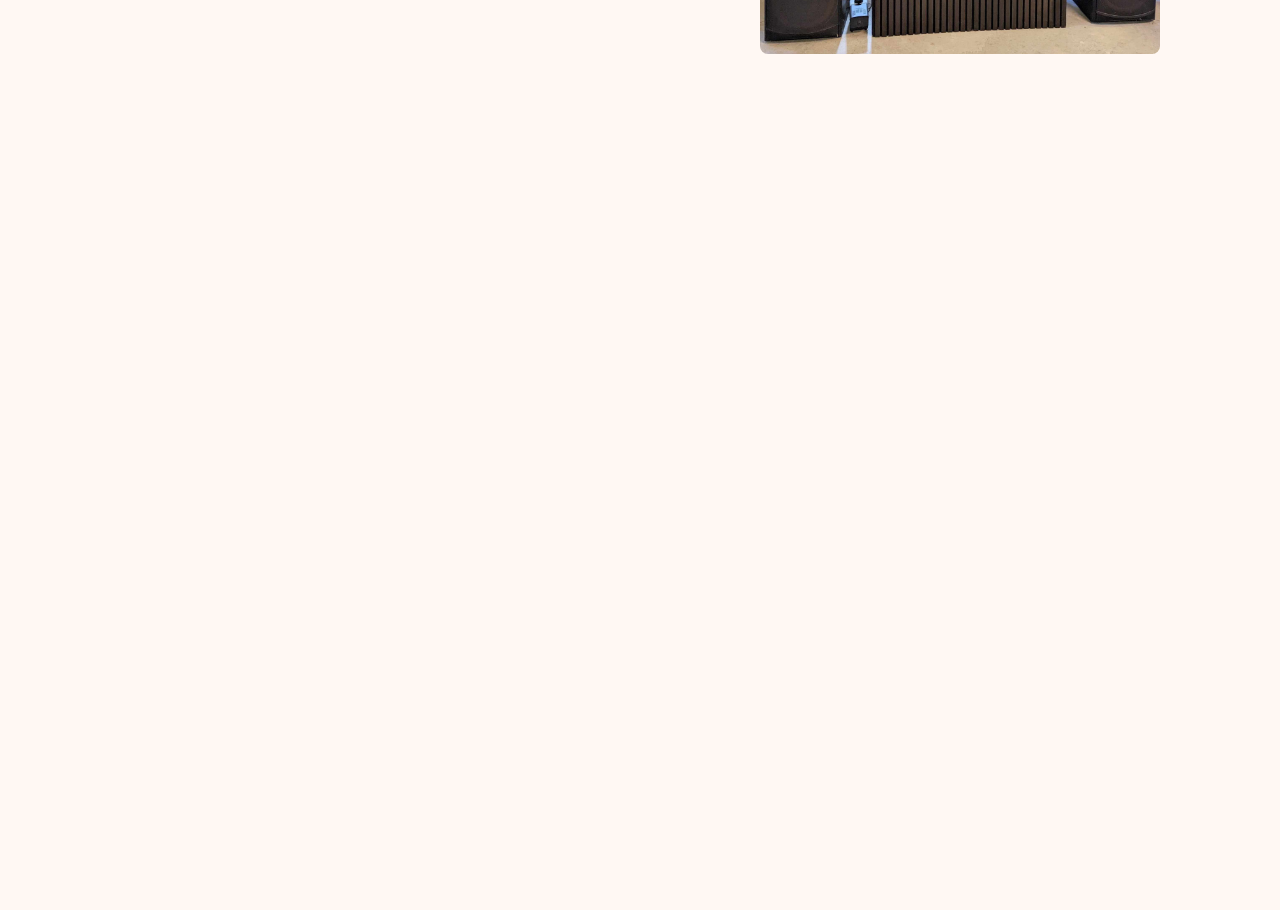
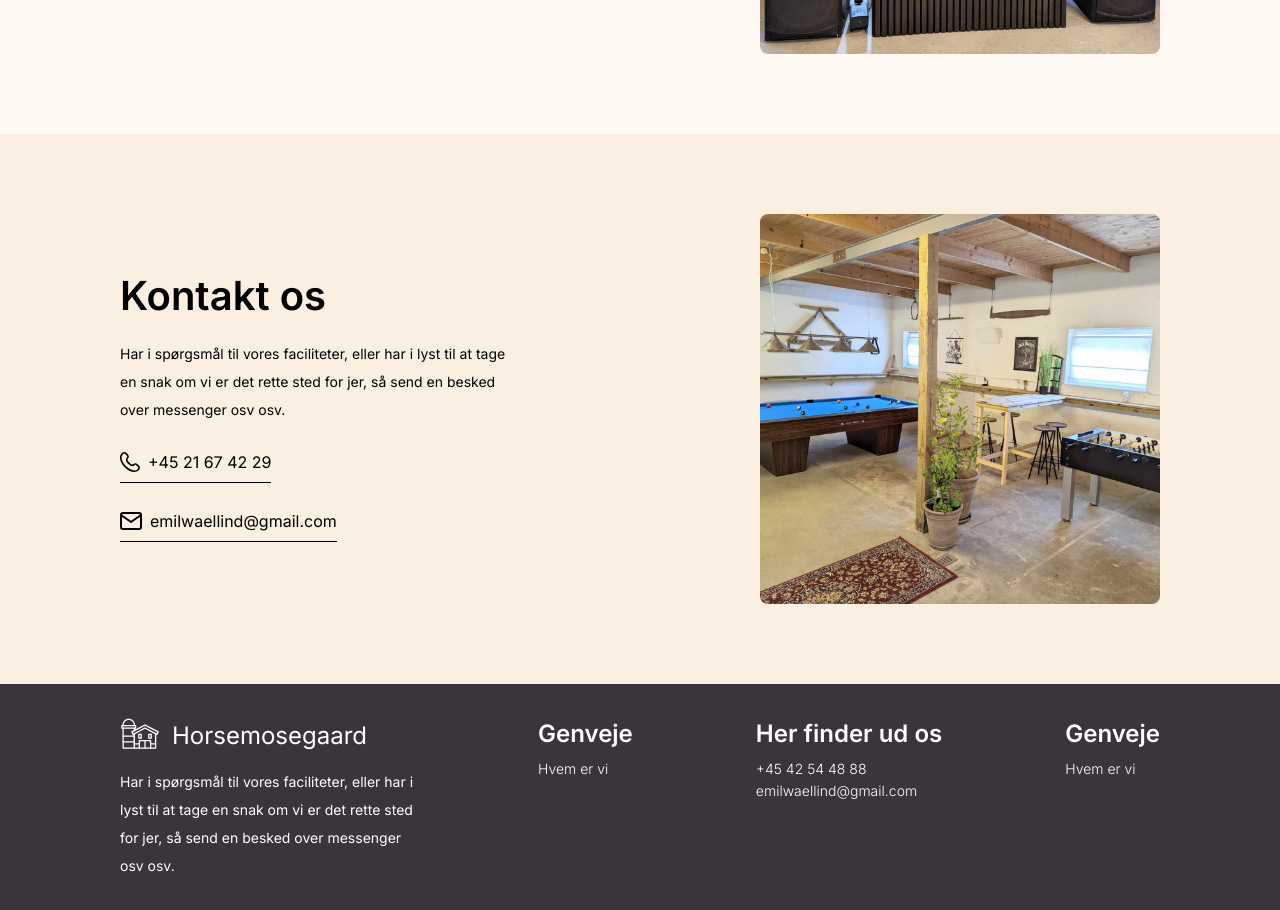
Before and after one commit to emil584c/horsemosegaard, a React (Vite) app: page /hvem-er-vi in a window 1280 px wide. Shown: the part 780-1690 px from the top of the page. Before the commit the page ends 914 px from the top, so only its background shows below. Built offline with nearby package versions, Linux system fonts and the light colour scheme.

Commit message:
contact section icons

```diff
--- a/src/components/ContactSection.jsx
+++ b/src/components/ContactSection.jsx
@@ -4,18 +4,33 @@ export default function ContactSection(props, backgroundSecondary) {
       className={`contact-section ${
         backgroundSecondary ? "background-secondary" : ""
       }`}
+      id="kontakt"
     >
       <div className="contact-section__inner page-container">
         <div className="contact-section__text-container">
           <h2 className="contact-section__title">{props.title}</h2>
           <p className="contact-section__text">{props.text}</p>
           <div className="contact-section__info">
-            <div className="contact-section__phone">
-              <a href="tel:+21564229">+45 21 67 42 29</a>
-            </div>
-            <div className="contact-section__mail">
-              <a href="mailto:emilwaellind@gmail.com">emilwaellind@gmail.com</a>
-            </div>
+            <a
+              href="tel:+21564229"
+              className="contact-section__phone"
+            >
+              <img
+                src="./img/icons/phone.svg"
+                alt="phone icon"
+              />
+              <p>+45 21 67 42 29</p>
+            </a>
+            <a
+              href="mailto:emilwaellind@gmail.com"
+              className="contact-section__mail"
+            >
+              <img
+                src="./img/icons/mail.svg"
+                alt="mail icon"
+              />
+              <p>emilwaellind@gmail.com</p>
+            </a>
           </div>
         </div>
         <div className="contact-section__image-container object-fit">
--- a/src/components/HeaderSection.jsx
+++ b/src/components/HeaderSection.jsx
@@ -61,7 +61,7 @@ function HeaderSection() {
             </li>
             <li>
               <Link
-                to={"hvem-er-vi"}
+                to={"/hvem-er-vi"}
                 onClick={() => scrollToAnchor("about")}
               >
                 Hvem er vi
@@ -69,7 +69,7 @@ function HeaderSection() {
             </li>
             <li>
               <Link
-                to={"priser"}
+                to={"/priser"}
                 onClick={() => scrollToAnchor("about")}
               >
                 Priser
@@ -77,7 +77,7 @@ function HeaderSection() {
             </li>
             <li>
               <Link
-                to={"faciliteter"}
+                to={"/faciliteter"}
                 onClick={() => scrollToAnchor("about")}
               >
                 Faciliter
@@ -88,6 +88,7 @@ function HeaderSection() {
             <PrimaryButton
               className={"primary-button--navigation"}
               text={"Kontakt"}
+              href={"#kontakt"}
             />
           </div>
           <div
--- a/src/components/TextImage.jsx
+++ b/src/components/TextImage.jsx
@@ -21,6 +21,18 @@ function TextImage({
           <div className="text-image__text-container">
             <h2 className="text-image__title">{title}</h2>
             <p className="text-image__text">{text}</p>
+            {listItems && (
+              <ul className="text-image__list">
+                {listItems.map((item, index) => (
+                  <li
+                    key={index}
+                    className="text-image__list-item"
+                  >
+                    {item}
+                  </li>
+                ))}
+              </ul>
+            )}
           </div>
           <div className="text-image__image-slider">
             <Swiper
--- a/src/components/pages/AboutUs.jsx
+++ b/src/components/pages/AboutUs.jsx
@@ -1,6 +1,8 @@
 import HeaderSection from "../HeaderSection";
 import SecondaryCover from "../SecondaryCover";
 import TextImage from "../TextImage";
+import FooterSection from "../FooterSection.jsx";
+import ContactSection from "../ContactSection.jsx";
 
 export default function AboutUs() {
   return (
@@ -23,6 +25,13 @@ export default function AboutUs() {
           },
         ]}
       />
+      <ContactSection
+        title="Kontakt os"
+        text="Har i spørgsmål til vores faciliteter, eller har i lyst til at tage en snak om vi er det rette sted for jer, så send en besked over messenger osv osv."
+        image={{ url: "./img/room.png", alt: "alttag" }}
+        backgroundSecondary={true}
+      />
+      <FooterSection />
     </>
   );
 }
--- a/src/components/pages/HomePage.jsx
+++ b/src/components/pages/HomePage.jsx
@@ -26,6 +26,7 @@ function HomePage() {
             alt: "alttags",
           },
         ]}
+        listItems={["Festlokale", "Overnatning", "Udearealer", "Aktiviteter"]}
       />
       <Offers
         title="Hvad tilbyder vi"
--- a/src/styles/components/ContactSection.scss
+++ b/src/styles/components/ContactSection.scss
@@ -28,6 +28,22 @@
 
     img {
       border-radius: 8px;
+    }
+  }
+
+  &__mail,
+  &__phone {
+    display: flex;
+    gap: 8px;
+    align-items: center;
+    border-bottom: 1px solid #000;
+    padding-bottom: 6px;
+    width: fit-content;
+
+    &:hover {
+      p {
+        opacity: 0.8;
+      }
     }
   }
 
--- a/src/styles/components/TextImage.scss
+++ b/src/styles/components/TextImage.scss
@@ -13,6 +13,23 @@
 
   &__text {
     max-width: 480px;
+  }
+
+  &__list {
+    display: flex;
+    flex-direction: column;
+    list-style: none;
+    gap: 12px;
+    margin-top: 16px;
+  }
+
+  &__list-item {
+    font-size: 14px;
+
+    &::before {
+      content: "•";
+      margin-right: 8px;
+    }
   }
 
   &__image-slider {
--- a/src/styles/helpers/typography.scss
+++ b/src/styles/helpers/typography.scss
@@ -7,6 +7,7 @@ h4,
 h5,
 h6,
 a,
+li,
 p {
   font-family: "Inter", sans-serif;
   color: #000000;
```
Also changed, not shown: public/img/icons/mail.svg (added), public/img/icons/phone.svg (added).
